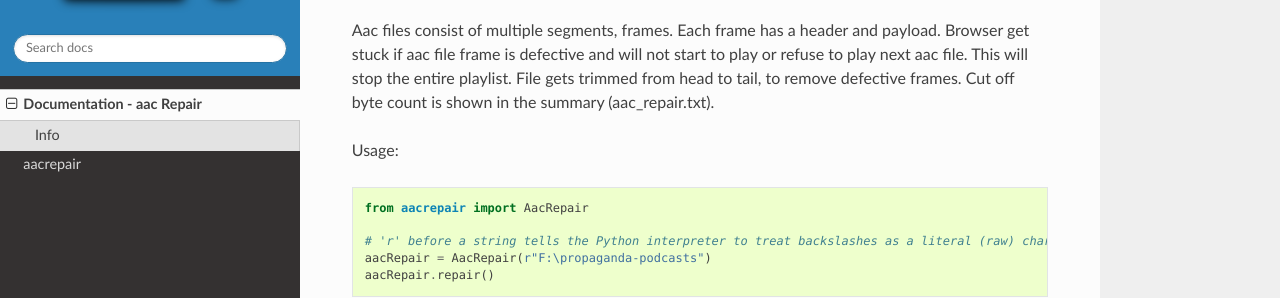
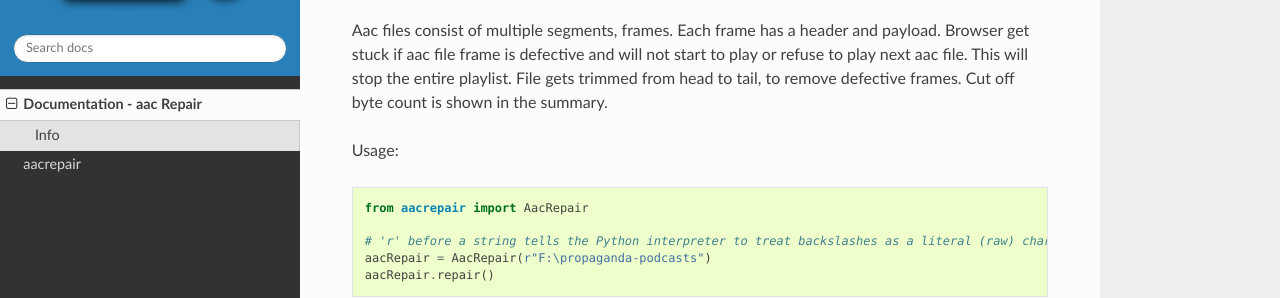
Before and after one commit to 44xtc44/aacRepair, a Sphinx documentation site: the page built from docs/source/README.rst, in a window 1280 px wide and 900 px high. Shown: the part 239-537 px from the top of the window. Built offline with Sphinx 7.4.7 and the Read the Docs theme 2.0.0, drawn with Linux system fonts in a browser that asks for light colours; some web fonts are replaced.

Commit message:
removed text file log

```diff
--- a/docs/source/README.rst
+++ b/docs/source/README.rst
@@ -8,7 +8,7 @@ Aac files consist of multiple segments, frames. Each frame has a header and payl
 Browser get stuck if aac file frame is defective and will not start to play or refuse to play next aac file.
 This will stop the entire playlist.
 File gets trimmed from head to tail, to remove defective frames.
-Cut off byte count is shown in the summary (aac_repair.txt).
+Cut off byte count is shown in the summary.
 
 Usage::
 
```
